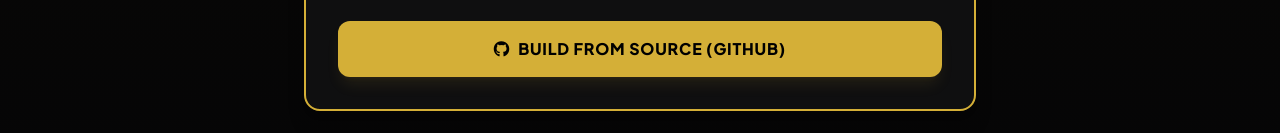
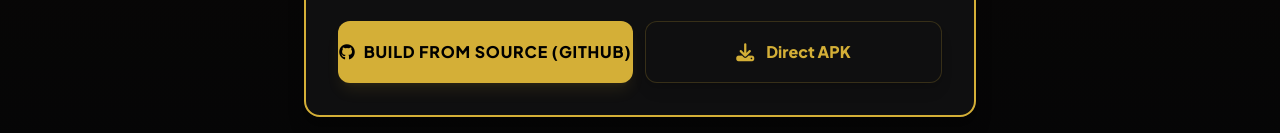
Before and after one commit to Khan-4-at-Swiss/Motibilis-Checkmate, a plain HTML site: page index.html in a window 1280 px wide. Shown: the part 2421-2554 px from the top of the page. Drawn offline with nearby package versions, Linux system fonts and the light colour scheme.

Commit message:
Add direct APK download link to site and README

```diff
--- a/index.html
+++ b/index.html
@@ -322,9 +322,15 @@
                             To install the app on your Android device, use the Settings menu (gear icon) in AI Studio and select 'Download APK'.
                         </p>
                     </div>
-                    <button onclick="window.open('https://github.com/Khan-4-at-Swiss/Motibilis-Checkmate','_blank')" class="w-full py-4 bg-gold-500 hover:bg-gold-600 text-black text-center font-black rounded-xl uppercase tracking-wider transition-all shadow-lg shadow-gold-500/10 flex items-center justify-center gap-2">
-                        <i class="fa-brands fa-github"></i> Build From Source (GitHub)
-                    </button>
+                    <div class="flex gap-3">
+                        <button onclick="window.open('https://github.com/Khan-4-at-Swiss/Motibilis-Checkmate','_blank')" class="flex-1 py-4 bg-gold-500 hover:bg-gold-600 text-black text-center font-black rounded-xl uppercase tracking-wider transition-all shadow-lg shadow-gold-500/10 flex items-center justify-center gap-2">
+                            <i class="fa-brands fa-github"></i> Build From Source (GitHub)
+                        </button>
+                        <a href="https://raw.githubusercontent.com/Khan-4-at-Swiss/Motibilis-Checkmate/main/motibilis-checkmate.apk" download class="flex-1 py-4 bg-obsidian-800 border border-gold-500/20 text-gold-500 font-extrabold rounded-xl shadow-lg flex items-center justify-center gap-3 transition-all duration-300">
+                            <i class="fa-solid fa-download text-lg"></i>
+                            <span>Direct APK</span>
+                        </a>
+                    </div>
                 </div>
 
             </div>
```
Also changed, not shown: 1 other file.
